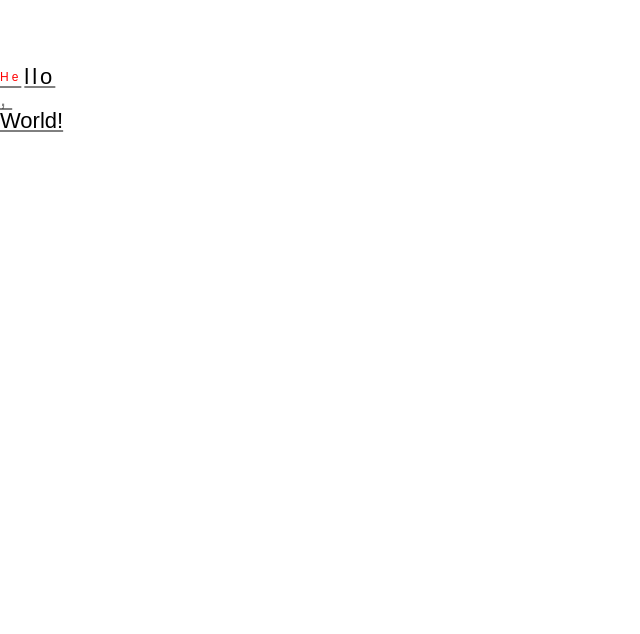
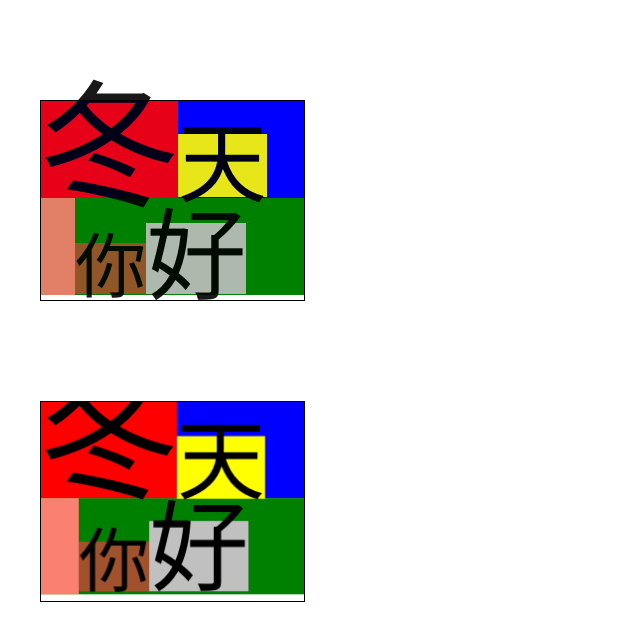
Before and after one commit to qq15725/modern-text, a website built with Vite: page docs/index.html in a window 1280 px wide. Shown: the whole page, without its empty margins (0-640 px from the left). Built offline with nearby package versions, Linux system fonts and the light colour scheme.

Commit message:
fix: baseline vertical align

```diff
--- a/docs/index.html
+++ b/docs/index.html
@@ -5,11 +5,31 @@
   <title>Docs</title>
   <style>
     html, body {
-      margin: 0;
+      margin: 50px 20px;
+    }
+
+    section, canvas {
+      border: 1px solid;
+      box-sizing: border-box;
+      margin-bottom: 100px;
+    }
+
+    span {
+      display: inline-block;
+      vertical-align: baseline;
+      opacity: .9;
     }
   </style>
 </head>
 <body>
+  <section style="line-height: 0.71;font-size: 136.782px;height: 201px;width: 265px;">
+    <div style="background: blue;">
+      <span style="background: red;">冬</span><span style="font-size: 89px; background: yellow;">天</span>
+    </div>
+    <div style="background: green;">
+      <span style="background: salmon;">&nbsp;</span><span style="background: sienna; font-size: 71px;">你</span><span style="background: silver; font-size: 100px;">好</span>
+    </div>
+  </section>
   <script src="./src/main.ts" type="module"></script>
 </body>
 </html>
--- a/docs/src/main.ts
+++ b/docs/src/main.ts
@@ -2,24 +2,35 @@ import { Text } from '../../src'
 
 const text = new Text({
   style: {
-    width: 100,
-    height: 200,
-    fontSize: 22,
-    textDecoration: 'underline',
+    textAlign: 'left',
+    verticalAlign: 'baseline',
+    lineHeight: 0.71,
+    fontWeight: 400,
+    letterSpacing: 0,
+    fontSize: 136.782,
+    height: 201,
+    width: 265,
+    writingMode: 'horizontal-tb',
   },
-  data: [
+  content: [
     {
-      letterSpacing: 3,
+      backgroundColor: 'blue',
       fragments: [
-        { data: 'He', color: 'red', fontSize: 12 },
-        { data: 'llo', color: 'black' },
+        { content: '冬', backgroundColor: 'red' },
+        { content: '天', fontSize: 89, backgroundColor: 'yellow' },
       ],
     },
-    { data: ', ', color: 'grey' },
-    { data: 'World!', color: 'black' },
+    {
+      backgroundColor: 'green',
+      fragments: [
+        { content: ' ', backgroundColor: 'salmon' },
+        { content: '你', fontSize: 71, backgroundColor: 'sienna' },
+        { content: '好', fontSize: 100, backgroundColor: 'silver' },
+      ],
+    },
   ],
 })
 
 document.body.append(text.view)
 
-console.log(text.measure())
+console.log(text.measure(text.style.width))
--- a/src/Text.ts
+++ b/src/Text.ts
@@ -3,30 +3,30 @@ export type FontStyle = 'normal' | 'italic' | 'oblique' | `oblique ${ string }`
 export type FontKerning = 'auto' | 'none' | 'normal'
 export type TextWrap = 'wrap' | 'nowrap'
 export type TextAlign = 'center' | 'end' | 'left' | 'right' | 'start'
-export type TextBaseline = 'alphabetic' | 'bottom' | 'hanging' | 'ideographic' | 'middle' | 'top'
+export type VerticalAlign = 'baseline' | 'top' | 'middle' | 'bottom' | 'sub' | 'text-top' | 'text-bottom'
 export type TextDecoration = 'underline' | 'line-through'
 
-export interface TextParagraph {
+export interface BoundingBox {
+  left: number
+  top: number
   width: number
   height: number
-  relativeX: number
-  relativeY: number
-  absoluteX: number
-  absoluteY: number
+}
+
+export interface TextParagraph {
+  contentBox: BoundingBox
+  lineBox: BoundingBox
+  baseline: number
   fragments: Array<TextFragment>
+  style: TextFragmentStyle
 }
 
 export interface TextFragment {
-  width: number
-  height: number
-  actualBoundingBoxWidth: number
-  relativeX: number
-  relativeY: number
-  absoluteX: number
-  absoluteY: number
-  fillX: number
-  fillY: number
-  data: string
+  contentBox: BoundingBox
+  inlineBox: BoundingBox
+  textBox: BoundingBox
+  baseline: number
+  content: string
   style: TextFragmentStyle
 }
 
@@ -40,7 +40,7 @@ export interface TextFragmentStyle {
   fontKerning: FontKerning
   textWrap: TextWrap
   textAlign: TextAlign
-  textBaseline: TextBaseline
+  verticalAlign: VerticalAlign
   textDecoration: TextDecoration | null
   textStrokeWidth: number
   textStrokeColor: string
@@ -58,8 +58,8 @@ export interface TextStyle extends TextFragmentStyle {
   height: number | 'auto'
 }
 
-export interface TextParagraphWithDataAndStyle extends Partial<TextFragmentStyle> {
-  data: string
+export interface TextParagraphWithContentAndStyle extends Partial<TextFragmentStyle> {
+  content: string
 }
 
 export interface TextParagraphWithFragmentsAndStyle extends Partial<TextFragmentStyle> {
@@ -67,26 +67,22 @@ export interface TextParagraphWithFragmentsAndStyle extends Partial<TextFragment
 }
 
 export interface TextFragmentWithStyle extends Partial<TextFragmentStyle> {
-  data: string
+  content: string
 }
 
 export type TextData =
   | string
-  | TextParagraphWithDataAndStyle | TextParagraphWithFragmentsAndStyle
-  | Array<TextParagraphWithDataAndStyle | TextParagraphWithFragmentsAndStyle>
+  | TextParagraphWithContentAndStyle | TextParagraphWithFragmentsAndStyle
+  | Array<TextParagraphWithContentAndStyle | TextParagraphWithFragmentsAndStyle>
 
 export interface TextOptions {
   view?: HTMLCanvasElement
   pixelRatio?: number
-  data?: TextData
+  content?: TextData
   style?: Partial<TextStyle>
 }
 
-export interface MeasureResult {
-  x: number
-  y: number
-  width: number
-  height: number
+export interface MeasureResult extends BoundingBox {
   paragraphs: Array<TextParagraph>
 }
 
@@ -103,7 +99,7 @@ export class Text {
       fontKerning: 'normal',
       textWrap: 'wrap',
       textAlign: 'start',
-      textBaseline: 'middle',
+      verticalAlign: 'baseline',
       textDecoration: null,
       textStrokeWidth: 0,
       textStrokeColor: '#000000',
@@ -121,20 +117,20 @@ export class Text {
   readonly context: CanvasRenderingContext2D
   pixelRatio: number
   style: TextStyle
-  data: TextData
+  content: TextData
 
   constructor(options: TextOptions = {}) {
     const {
       view = document.createElement('canvas'),
       pixelRatio = window.devicePixelRatio || 1,
-      data = '',
+      content = '',
       style,
     } = options
 
     this.view = view
     this.context = view.getContext('2d')!
     this.pixelRatio = pixelRatio
-    this.data = data
+    this.content = content
     this.style = {
       ...Text.defaultStyle,
       ...style,
@@ -142,129 +138,148 @@ export class Text {
     this.update()
   }
 
-  measure(width = 0, height = 0): MeasureResult {
-    let paragraphs = this._createParagraphs(this.data)
+  measure(width = 0, _height = 0): MeasureResult {
+    let paragraphs = this._createParagraphs(this.content)
     paragraphs = this._createWrapedParagraphs(paragraphs, width)
     const context = this.context
-    let offsetY = 0
+    let paragraphY = 0
     for (let len = paragraphs.length, i = 0; i < len; i++) {
       const paragraph = paragraphs[i]
-      paragraph.relativeX = 0
-      paragraph.relativeY = offsetY
-      paragraph.width = 0
-      paragraph.height = 0
-      let offsetX = 0
-      let lastFragment: TextFragment | undefined
+      paragraph.contentBox.top = paragraphY
+      let fragmentX = 0
+      let highestFragment: TextFragment | null = null
       for (const fragment of paragraph.fragments) {
-        const style = fragment.style
-        this._setContextStyle(style)
-        const result = context.measureText(fragment.data)
-        const fragmentWidth = result.width
-        const actualBoundingBoxWidth = result.actualBoundingBoxRight + result.actualBoundingBoxLeft
-        fragment.relativeX = offsetX
-        fragment.relativeY = paragraph.relativeY
-        fragment.width = fragmentWidth
-        fragment.actualBoundingBoxWidth = actualBoundingBoxWidth
-        if (fragment.data.match(/^\s$/)) {
-          fragment.height = 0
-        } else {
-          fragment.height = style.fontSize * style.lineHeight
+        this._setContextStyle({
+          ...fragment.style,
+          textAlign: 'left',
+          verticalAlign: 'baseline',
+        })
+        const result = context.measureText(fragment.content)
+        fragment.inlineBox.left = fragmentX
+        fragment.inlineBox.top = paragraphY
+        fragment.inlineBox.width = result.width
+        fragment.inlineBox.height = fragment.style.fontSize * fragment.style.lineHeight
+        fragment.contentBox.left = fragment.inlineBox.left
+        fragment.contentBox.width = fragment.inlineBox.width
+        fragment.contentBox.height = fragment.style.fontSize
+        fragment.contentBox.top = fragment.inlineBox.top + (fragment.inlineBox.height - fragment.contentBox.height) / 2
+        fragment.textBox.width = result.actualBoundingBoxLeft + result.actualBoundingBoxRight
+        fragment.textBox.height = result.actualBoundingBoxAscent + result.actualBoundingBoxDescent
+        fragment.textBox.left = fragment.contentBox.left + (fragment.contentBox.width - fragment.textBox.width) / 2
+        fragment.textBox.top = fragment.contentBox.top + (fragment.contentBox.height - fragment.textBox.height) / 2
+        fragment.baseline = fragment.textBox.top + result.actualBoundingBoxAscent
+        fragmentX += fragment.contentBox.width + fragment.style.letterSpacing
+        if (paragraph.contentBox.height < fragment.contentBox.height) {
+          highestFragment = fragment
         }
-        offsetX += fragmentWidth + style.letterSpacing
-        lastFragment = fragment
-        paragraph.height = Math.max(paragraph.height, fragment.height)
+        paragraph.contentBox.left = Math.min(paragraph.contentBox.left, fragment.contentBox.left)
+        paragraph.contentBox.top = Math.min(paragraph.contentBox.top, fragment.contentBox.top)
+        paragraph.contentBox.height = Math.max(paragraph.contentBox.height, fragment.contentBox.height)
+        paragraph.lineBox.height = Math.max(paragraph.lineBox.height, fragment.inlineBox.height)
       }
-      paragraph.width = lastFragment
-        ? lastFragment.relativeX + Math.max(lastFragment.width, lastFragment.actualBoundingBoxWidth)
-        : 0
-      offsetY += paragraph.height
+      const lastFragment = paragraph.fragments[paragraph.fragments.length - 1]
+      paragraph.contentBox.width = Math.max(
+        paragraph.contentBox.width,
+        lastFragment
+          ? lastFragment.contentBox.left + Math.max(lastFragment.contentBox.width, lastFragment.textBox.width)
+          : 0,
+      )
+      paragraph.lineBox.left = 0
+      paragraph.lineBox.top = paragraphY
+      paragraph.lineBox.width = Math.max(width, paragraph.contentBox.width)
+      this._setContextStyle({
+        ...(highestFragment ?? paragraph).style,
+        textAlign: 'left',
+        verticalAlign: 'baseline',
+      })
+      const result = context.measureText('X')
+      paragraph.baseline = paragraph.lineBox.top
+        + (paragraph.lineBox.height - result.actualBoundingBoxAscent + result.actualBoundingBoxDescent) / 2
+        + result.actualBoundingBoxAscent
+      paragraphY += paragraph.lineBox.height
     }
 
-    const boundingRect = paragraphs.reduce((rect, paragraph) => {
-      rect.x = Math.min(rect.x, paragraph.relativeX)
-      rect.y = Math.min(rect.y, paragraph.relativeY)
-      rect.width = Math.max(rect.width, paragraph.width)
-      rect.height += paragraph.height
+    const boundingBox = paragraphs.reduce((rect, paragraph) => {
+      rect.left = Math.min(rect.left, paragraph.lineBox.left)
+      rect.top = Math.min(rect.top, paragraph.lineBox.top)
+      rect.width = Math.max(rect.width, paragraph.lineBox.width)
+      rect.height += paragraph.lineBox.height
       return rect
-    }, { x: 0, y: 0, width: 0, height: 0 })
-
-    width = width || boundingRect.width
-    height = Math.max(height, boundingRect.height)
+    }, { left: 0, top: 0, width: 0, height: 0 })
 
     for (let len = paragraphs.length, i = 0; i < len; i++) {
       const paragraph = paragraphs[i]
 
-      switch (this.style.textAlign) {
-        case 'center':
-          paragraph.absoluteX = (width - boundingRect.width) / 2
       paragraph.fragments.forEach(fragment => {
-            fragment.absoluteX = paragraph.absoluteX + fragment.relativeX
-            fragment.fillX = fragment.absoluteX + fragment.width / 2
-          })
-          break
+        const oldLeft = fragment.inlineBox.left
+        const oldTop = fragment.inlineBox.top
+        const diffHeight = (paragraph.lineBox.height - fragment.inlineBox.height)
+
+        switch (fragment.style.textAlign) {
           case 'end':
           case 'right':
-          paragraph.absoluteX = width - boundingRect.width
-          paragraph.fragments.forEach(fragment => {
-            fragment.absoluteX = paragraph.absoluteX + fragment.relativeX
-            fragment.fillX = fragment.absoluteX + fragment.width
-          })
+            fragment.inlineBox.left += (paragraph.lineBox.width - paragraph.contentBox.width)
+            break
+          case 'center':
+            fragment.inlineBox.left += (paragraph.lineBox.width - paragraph.contentBox.width) / 2
             break
           case 'start':
           case 'left':
           default:
-          paragraph.absoluteX = 0
-          paragraph.fragments.forEach(fragment => {
-            fragment.absoluteX = paragraph.absoluteX + fragment.relativeX
-            fragment.fillX = fragment.absoluteX
-          })
+            fragment.inlineBox.left += paragraph.lineBox.left
             break
         }
 
-      const diffHeight = height - boundingRect.height
-
-      switch (this.style.textBaseline) {
-        case 'bottom':
-          paragraph.absoluteY = paragraph.relativeY + diffHeight
-          paragraph.fragments.forEach(fragment => {
-            fragment.absoluteY = paragraph.absoluteY + (paragraph.height - fragment.height)
-            fragment.fillY = fragment.absoluteY + fragment.height
-          })
+        switch (fragment.style.verticalAlign) {
+          case 'top':
+            fragment.inlineBox.top = paragraph.lineBox.top
             break
           case 'middle':
-        case 'alphabetic':
-        case 'ideographic':
-          paragraph.absoluteY = paragraph.relativeY + diffHeight / 2
-          paragraph.fragments.forEach(fragment => {
-            fragment.absoluteY = paragraph.absoluteY + (paragraph.height - fragment.height) / 2
-            fragment.fillY = fragment.absoluteY + fragment.height / 2
-          })
+            fragment.inlineBox.top = paragraph.lineBox.top + diffHeight / 2
             break
-        case 'top':
-        case 'hanging':
+          case 'bottom':
+            fragment.inlineBox.top = paragraph.lineBox.top + diffHeight
+            break
+          case 'sub':
+          case 'text-top':
+          case 'text-bottom':
+            // TODO
+            break
+          case 'baseline':
           default:
-          paragraph.absoluteY = paragraph.relativeY
-          paragraph.fragments.forEach(fragment => fragment.fillY = fragment.absoluteY = paragraph.absoluteY)
+            if (fragment.inlineBox.height < paragraph.lineBox.height) {
+              fragment.inlineBox.top += (paragraph.baseline - fragment.baseline)
+            }
             break
         }
+
+        const diffLeft = fragment.inlineBox.left - oldLeft
+        const diffTop = fragment.inlineBox.top - oldTop
+        fragment.contentBox.left += diffLeft
+        fragment.contentBox.top += diffTop
+        fragment.textBox.left += diffLeft
+        fragment.textBox.top += diffTop
+      })
     }
 
-    return { ...boundingRect, paragraphs }
+    return { ...boundingBox, paragraphs }
   }
 
-  protected _createParagraphs(data: TextData): Array<TextParagraph> {
-    const shared = {
-      width: 0,
-      height: 0,
-      actualBoundingBoxWidth: 0,
-      relativeX: 0,
-      relativeY: 0,
-      absoluteX: 0,
-      absoluteY: 0,
-    }
-
+  protected _createParagraphs(content: TextData): Array<TextParagraph> {
     const createTextParagraph = (props: Record<string, any> = {}): TextParagraph => {
-      return { ...shared, fragments: [], ...props } as any
+      // eslint-disable-next-line @typescript-eslint/no-unused-vars
+      const { width: _width, height: _height, ...style } = this.style
+      return {
+        contentBox: { left: 0, top: 0, width: 0, height: 0 },
+        lineBox: { left: 0, top: 0, width: 0, height: 0 },
+        baseline: 0,
+        fragments: [],
+        ...props,
+        style: {
+          ...style,
+          ...props.style,
+        },
+      } as any
     }
 
     const createTextFragments = (props: Record<string, any> = {}): Array<TextFragment> => {
@@ -272,37 +287,40 @@ export class Text {
       // eslint-disable-next-line @typescript-eslint/no-unused-vars
       const { width: _width, height: _height, ...style } = this.style
       fragments.push({
-        fillX: 0,
-        fillY: 0,
-        ...shared,
+        contentBox: { left: 0, top: 0, width: 0, height: 0 },
+        inlineBox: { left: 0, top: 0, width: 0, height: 0 },
+        textBox: { left: 0, top: 0, width: 0, height: 0 },
+        baseline: 0,
         ...props,
         style: {
           ...style,
           ...props.style,
         },
-        data: props.data ?? '',
-      })
+        content: props.content ?? '',
+      } as any)
       return fragments
     }
 
     const paragraphs: Array<TextParagraph> = []
-    if (typeof data === 'string') {
-      paragraphs.push(createTextParagraph({ fragments: createTextFragments({ data }) }))
+    if (typeof content === 'string') {
+      paragraphs.push(createTextParagraph({ fragments: createTextFragments({ content }) }))
     } else {
-      data = Array.isArray(data) ? data : [data]
-      for (const p of data) {
-        const paragraph = createTextParagraph()
+      content = Array.isArray(content) ? content : [content]
+      for (const p of content) {
         if ('fragments' in p) {
           const { fragments, ...pStyle } = p
+          const paragraph = createTextParagraph({ style: pStyle })
           for (const f of fragments) {
-            const { data: fData, ...fStyle } = f
-            paragraph.fragments.push(...createTextFragments({ data: fData, style: { ...pStyle, ...fStyle } }))
-          }
-        } else if ('data' in p) {
-          const { data: pData, ...pStyle } = p
-          paragraph.fragments.push(...createTextFragments({ data: pData, style: pStyle }))
+            const { content: fData, ...fStyle } = f
+            paragraph.fragments.push(...createTextFragments({ content: fData, style: { ...pStyle, ...fStyle } }))
           }
           paragraphs.push(paragraph)
+        } else if ('content' in p) {
+          const { content: pData, ...pStyle } = p
+          const paragraph = createTextParagraph({ style: pStyle })
+          paragraph.fragments.push(...createTextFragments({ content: pData, style: pStyle }))
+          paragraphs.push(paragraph)
+        }
       }
     }
     return paragraphs
@@ -328,7 +346,7 @@ export class Text {
         this._setContextStyle(style)
         let text = ''
         let wrap = false
-        for (const char of fragment.data) {
+        for (const char of fragment.content) {
           const charWidth = this.context!.measureText(char).width + (first ? 0 : style.letterSpacing)
           const isNewline = /^[\r\n]$/.test(char)
           if (
@@ -346,16 +364,25 @@ export class Text {
             }
             if (text.length) fragments.push({ ...fragment, text })
             if (fragments.length) {
-              wrapedParagraphs.push({ ...paragraph, fragments: fragments.slice() })
+              wrapedParagraphs.push({
+                baseline: paragraph!.baseline,
+                style: { ...paragraph!.style },
+                contentBox: { ...paragraph!.contentBox },
+                lineBox: { ...paragraph!.lineBox },
+                fragments: fragments.slice(),
+              })
               fragments.length = 0
             }
-            const restText = fragment.data.substring(pos)
+            const restText = fragment.content.substring(pos)
             if (restText.length || restFragments.length) {
               restParagraphs.unshift({
-                ...paragraph,
+                baseline: paragraph!.baseline,
+                style: { ...paragraph!.style },
+                contentBox: { ...paragraph!.contentBox },
+                lineBox: { ...paragraph!.lineBox },
                 fragments: (
                   restText.length
-                    ? [{ ...fragment, data: restText }]
+                    ? [{ ...fragment, content: restText }]
                     : []
                 ).concat(restFragments.slice()),
               })
@@ -385,28 +412,37 @@ export class Text {
       context.fillRect(0, 0, context.canvas.width, context.canvas.height)
     }
     paragraphs.forEach(paragraph => {
+      if (paragraph.style.backgroundColor) {
+        context.fillStyle = paragraph.style.backgroundColor
+        context.fillRect(paragraph.lineBox.left, paragraph.lineBox.top, paragraph.lineBox.width, paragraph.lineBox.height)
+      }
+    })
+    paragraphs.forEach(paragraph => {
       paragraph.fragments.forEach(fragment => {
-        const style = fragment.style
-        if (style.backgroundColor) {
-          context.fillStyle = style.backgroundColor
-          context.fillRect(fragment.absoluteX, fragment.absoluteY, fragment.width, fragment.height)
+        if (fragment.style.backgroundColor) {
+          context.fillStyle = fragment.style.backgroundColor
+          context.fillRect(fragment.inlineBox.left, fragment.inlineBox.top, fragment.inlineBox.width, fragment.inlineBox.height)
         }
-        this._setContextStyle(style)
-        if (style.textStrokeWidth) {
-          context.strokeText(fragment.data, fragment.fillX, fragment.fillY)
+        this._setContextStyle({
+          ...fragment.style,
+          textAlign: 'left',
+          verticalAlign: 'top',
+        })
+        if (fragment.style.textStrokeWidth) {
+          context.strokeText(fragment.content, fragment.contentBox.left, fragment.contentBox.top)
         }
-        context.fillText(fragment.data, fragment.fillX, fragment.fillY)
-        switch (style.textDecoration) {
+        context.fillText(fragment.content, fragment.contentBox.left, fragment.contentBox.top)
+        switch (fragment.style.textDecoration) {
           case 'underline':
             context.beginPath()
-            context.moveTo(fragment.absoluteX, paragraph.absoluteY + paragraph.height - 2)
-            context.lineTo(fragment.absoluteX + fragment.width, paragraph.absoluteY + paragraph.height - 2)
+            context.moveTo(fragment.contentBox.left, fragment.contentBox.top + fragment.contentBox.height - 2)
+            context.lineTo(fragment.contentBox.left + fragment.contentBox.width, fragment.contentBox.top + fragment.contentBox.height - 2)
             context.stroke()
             break
           case 'line-through':
             context.beginPath()
-            context.moveTo(fragment.absoluteX, paragraph.absoluteY + paragraph.height / 2)
-            context.lineTo(fragment.absoluteX + fragment.width, paragraph.absoluteY + paragraph.height / 2)
+            context.moveTo(fragment.contentBox.left, fragment.contentBox.top + fragment.contentBox.height / 2)
+            context.lineTo(fragment.contentBox.left + fragment.contentBox.width, fragment.contentBox.top + fragment.contentBox.height / 2)
             context.stroke()
             break
         }
@@ -435,7 +471,16 @@ export class Text {
     context.fillStyle = style.color
     context.direction = style.direction
     context.textAlign = style.textAlign
-    context.textBaseline = style.textBaseline
+    switch (style.verticalAlign) {
+      case 'baseline':
+        context.textBaseline = 'alphabetic'
+        break
+      case 'top':
+      case 'middle':
+      case 'bottom':
+        context.textBaseline = style.verticalAlign
+        break
+    }
     context.font = [
       style.fontStyle,
       style.fontWeight,
```
Also changed, not shown: README.md. Lines whose indentation alone changed are shown as unchanged.
